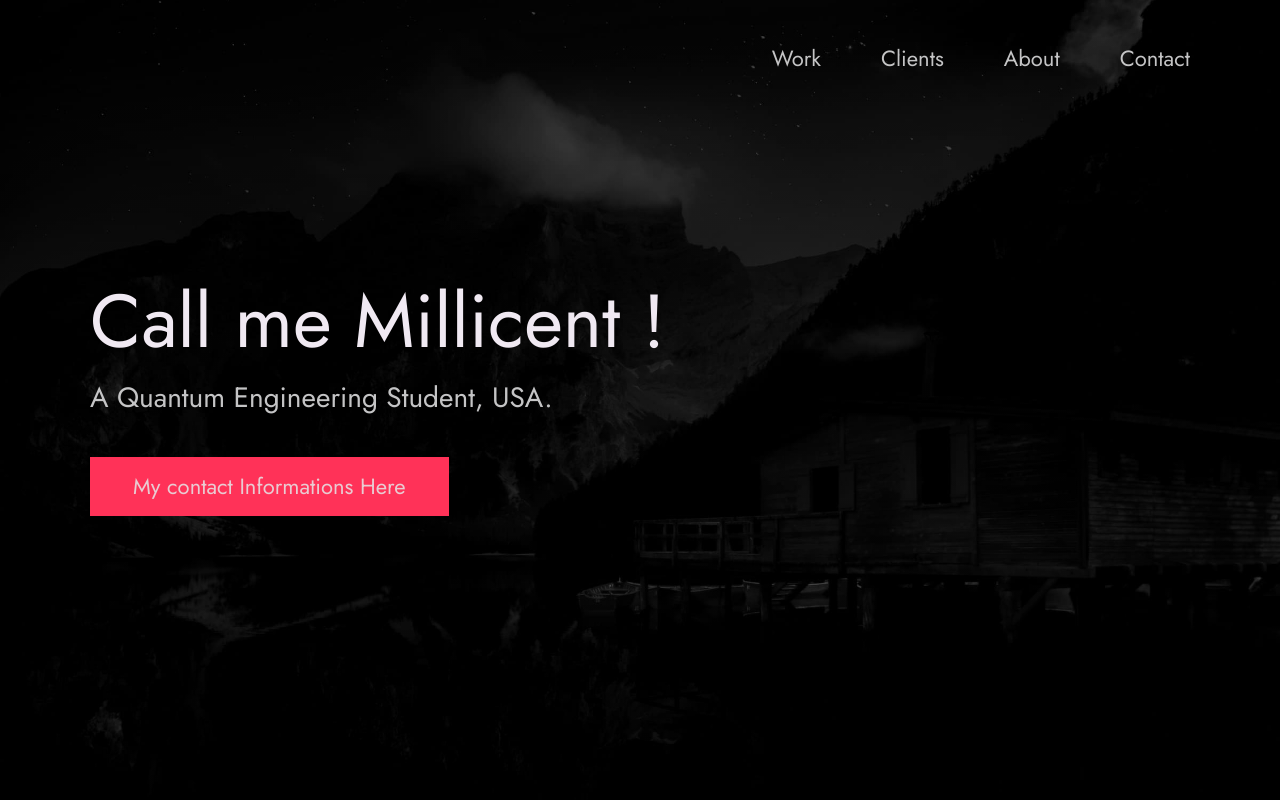
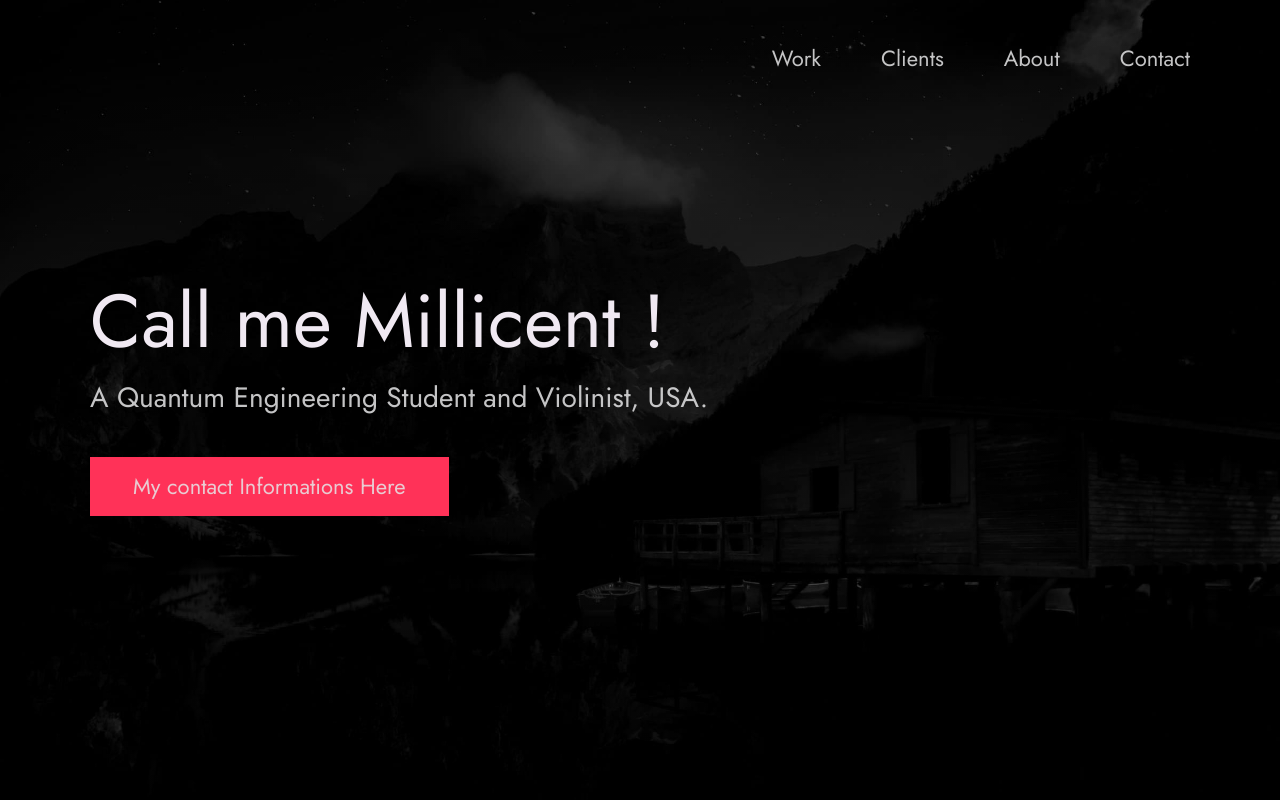
Before and after one commit to mylyfabre/Portfolio, a plain HTML site: page index.html in a window 1280 px wide. Shown: the top 800 px of the page. Drawn offline with Linux system fonts and the light colour scheme.

Commit message:
Update index.html

```diff
--- a/index.html
+++ b/index.html
@@ -59,7 +59,7 @@
           <span>Call me Millicent !</span>
         </h1>
         <!-- Put a small paragraph about yourself -->
-        <p>A Quantum Engineering Student, USA.</p>
+        <p>A Quantum Engineering Student and Violinist, USA.</p>
         <a href="#contact" class="btn btn--pink">My contact Informations Here</a>
       </div>
     </div>
```
